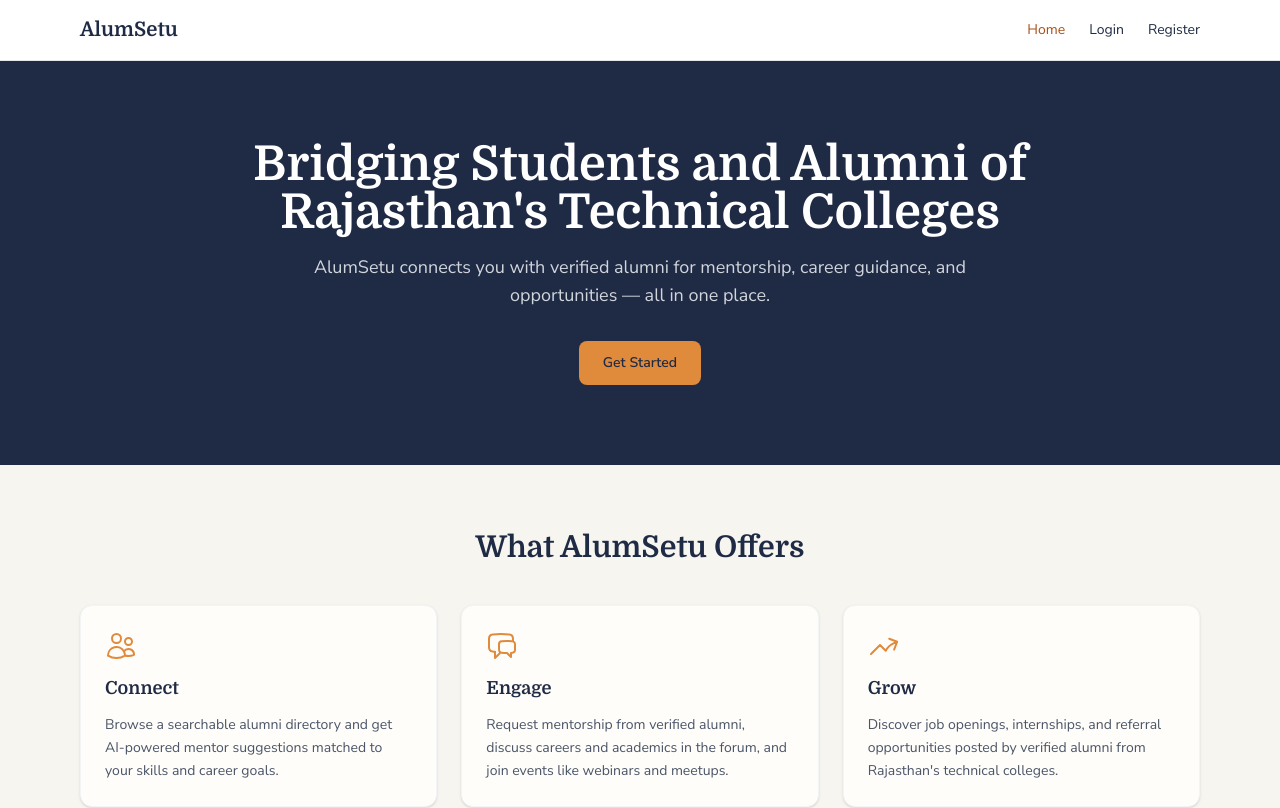
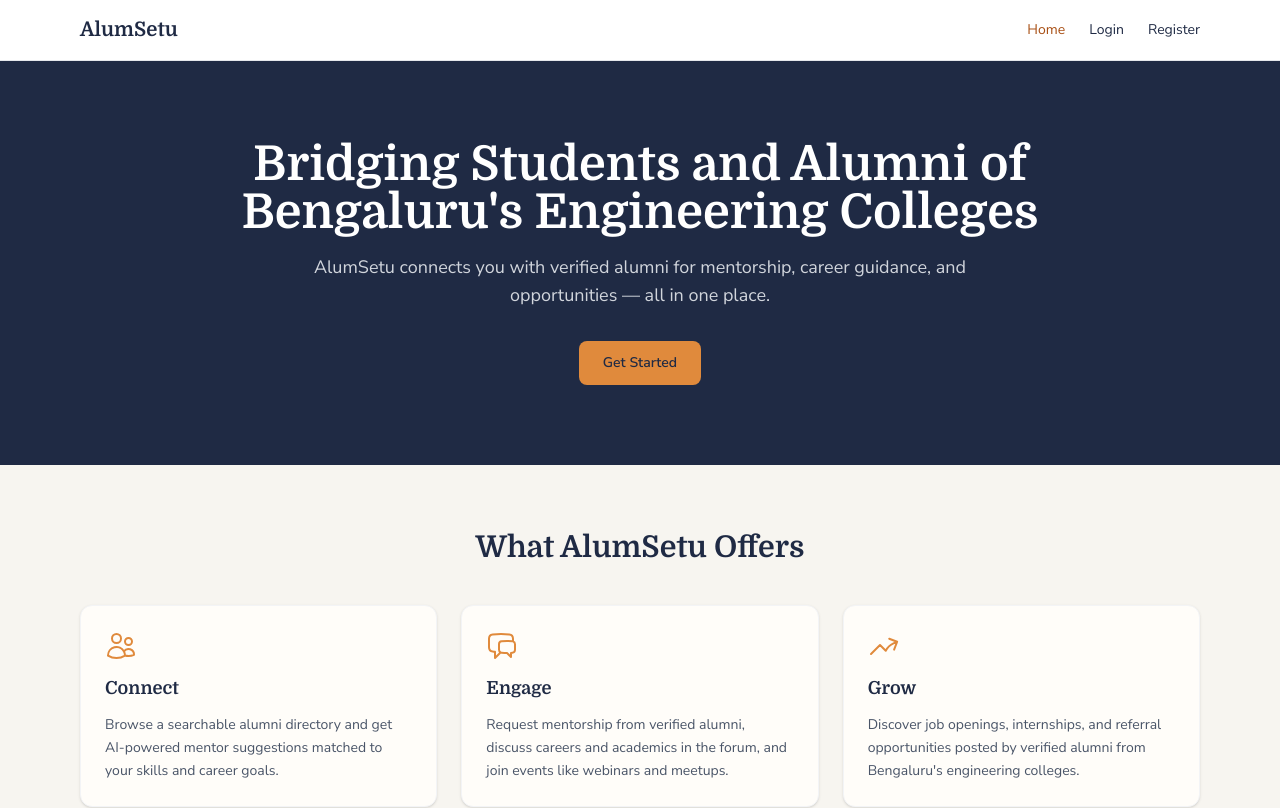
Before and after one commit to ashmita-kamath/alumsetu, a React (Vite) app in the folder client/: page / in a window 1280 px wide. Shown: the top 808 px of the page. Built offline with nearby package versions, Linux system fonts and the light colour scheme; no server answers.

Commit message:
Update website and README wording for the Bengaluru launch

```diff
--- a/client/src/pages/EditProfile.jsx
+++ b/client/src/pages/EditProfile.jsx
@@ -225,7 +225,7 @@ export default function EditProfile() {
                 <Input id="current_company" name="current_company" label="Current company" value={form.current_company} onChange={handleChange} error={errors.current_company} />
                 <Input id="job_title" name="job_title" label="Job title" value={form.job_title} onChange={handleChange} error={errors.job_title} />
                 <Input id="industry" name="industry" label="Industry" placeholder="e.g. IT Services" value={form.industry} onChange={handleChange} error={errors.industry} />
-                <Input id="location" name="location" label="Location" placeholder="e.g. Jaipur" value={form.location} onChange={handleChange} error={errors.location} />
+                <Input id="location" name="location" label="Location" placeholder="e.g. Bengaluru" value={form.location} onChange={handleChange} error={errors.location} />
               </div>
               <Input id="linkedin_url" name="linkedin_url" type="url" label="LinkedIn URL" placeholder="https://linkedin.com/in/…" value={form.linkedin_url} onChange={handleChange} error={errors.linkedin_url} />
               <label className="flex items-center gap-2 text-sm font-semibold text-navy">
--- a/client/src/pages/Home.jsx
+++ b/client/src/pages/Home.jsx
@@ -41,7 +41,7 @@ const features = [
   {
     title: "Grow",
     description:
-      "Discover job openings, internships, and referral opportunities posted by verified alumni from Rajasthan's technical colleges.",
+      "Discover job openings, internships, and referral opportunities posted by verified alumni from Bengaluru's engineering colleges.",
     icon: (
       <svg className="h-8 w-8 text-orange" fill="none" viewBox="0 0 24 24" stroke="currentColor" strokeWidth={1.5}>
         <path strokeLinecap="round" strokeLinejoin="round" d="M2.25 18L9 11.25l4.306 4.307a11.95 11.95 0 015.814-5.519l2.74-1.22m0 0l-5.94-2.28m5.94 2.28l-2.28 5.941" />
@@ -57,7 +57,7 @@ export default function Home() {
       <section className="bg-navy text-white">
         <div className="mx-auto max-w-4xl px-4 py-20 text-center">
           <h1 className="text-3xl font-bold text-white sm:text-4xl lg:text-5xl">
-            Bridging Students and Alumni of Rajasthan's Technical Colleges
+            Bridging Students and Alumni of Bengaluru's Engineering Colleges
           </h1>
           <p className="mx-auto mt-4 max-w-2xl text-lg text-gray-300">
             AlumSetu connects you with verified alumni for mentorship, career guidance, and opportunities — all in one place.
--- a/client/src/pages/Register.jsx
+++ b/client/src/pages/Register.jsx
@@ -82,7 +82,7 @@ export default function Register() {
   return (
     <div className="mx-auto max-w-lg px-4 py-12 sm:py-16">
       <h1 className="text-center text-2xl font-bold sm:text-3xl">Create your account</h1>
-      <p className="mt-2 text-center text-sm">Join the alumni network of Rajasthan&apos;s technical colleges.</p>
+      <p className="mt-2 text-center text-sm">Join the alumni network of Bengaluru&apos;s engineering colleges.</p>
 
       <Card className="mt-8">
         <form onSubmit={handleSubmit} noValidate className="flex flex-col gap-4">
```
Also changed, not shown: 1 other file (tests, documents, lock files or other folders).
